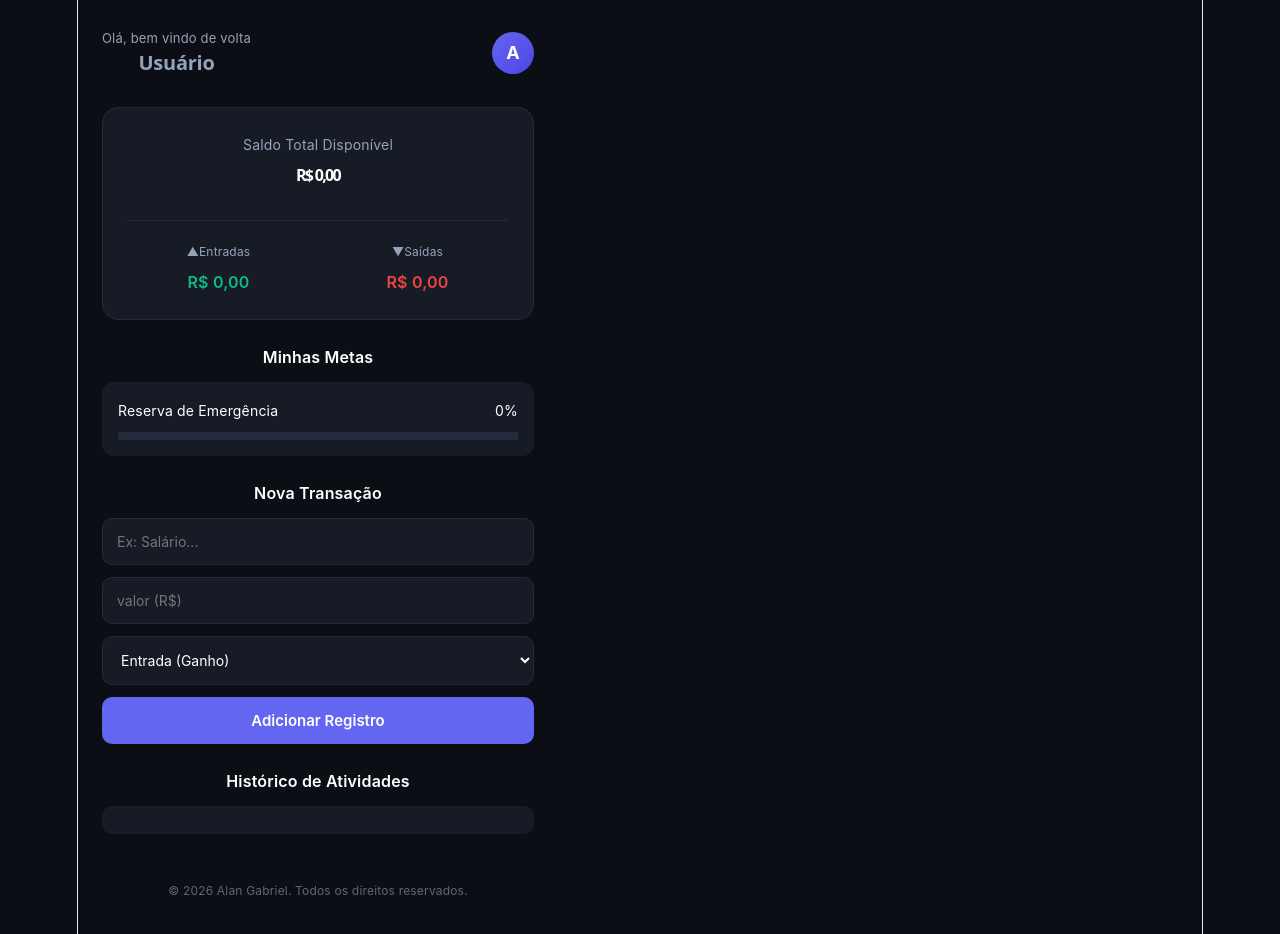
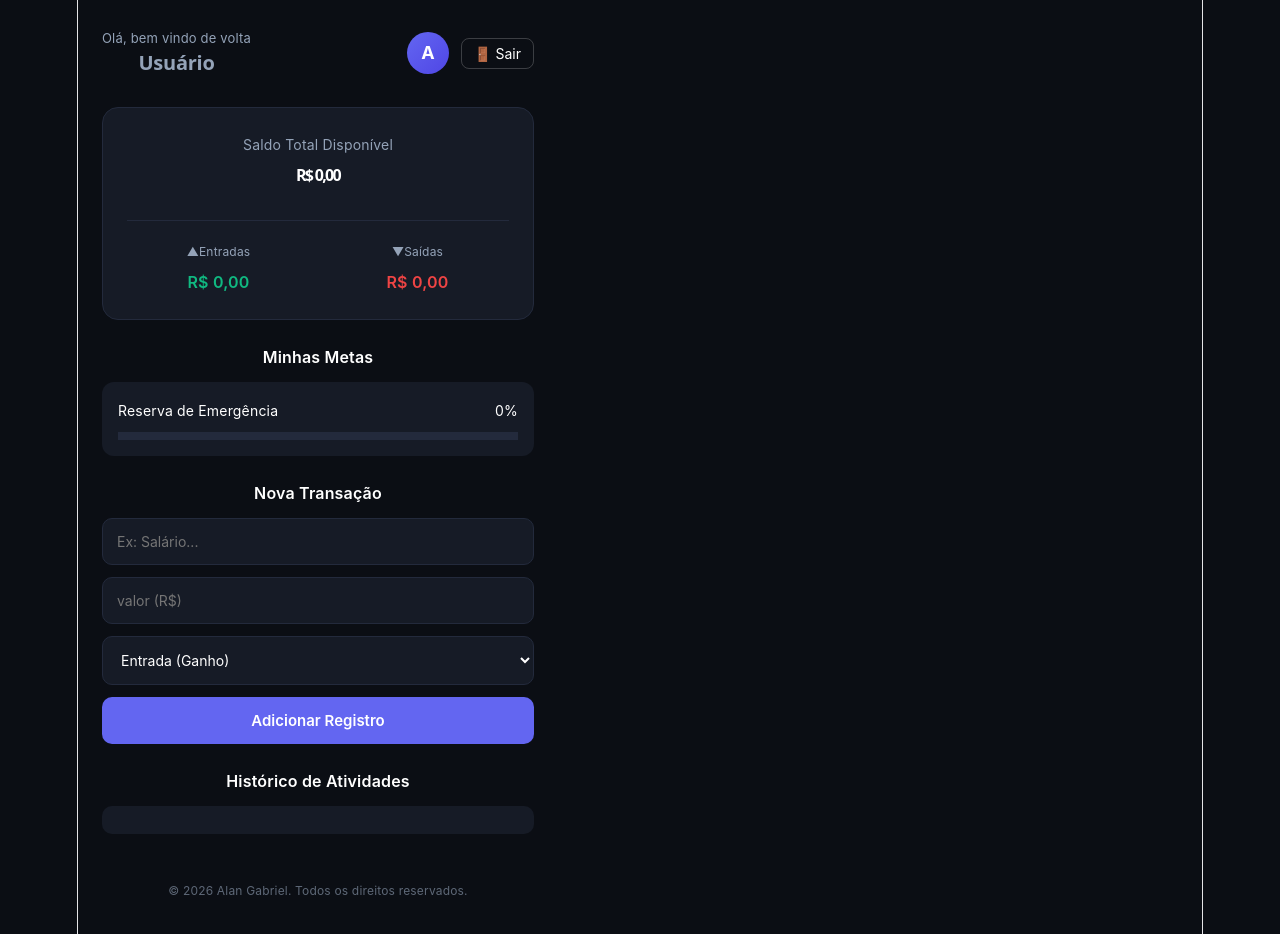
Before and after one commit to Alan-araujo-veloso/ApexFin, a React (Vite) app: page /dashboard in a window 1280 px wide. Shown: the top 934 px of the page. Built offline with nearby package versions, Linux system fonts and the light colour scheme.

Commit message:
adicionando botao sair

```diff
--- a/src/components/Dashboard.tsx
+++ b/src/components/Dashboard.tsx
@@ -4,7 +4,7 @@ import { useContext } from 'react';
 import { AuthContext } from '../contexts/Authcontext';
 
 export function Dashboard() {
-  const { user } = useContext(AuthContext);
+  const { user, logout } = useContext(AuthContext);
   const [transactions, setTransactions] = useState<any[]>([]);
   const [description, setDescription] = useState("");
   const [amount, setAmount] = useState("");
@@ -100,8 +100,16 @@ setTransactions(prev => [newItem, ...prev]);
           <span>Olá, bem vindo de volta</span>
           <h2>{user?.name || 'Usuário'}</h2>
         </div>
+
+        <div className="user-profile-section">
+          < div className="user-avatar-container"></div>
         <div className="user-avatar">
           {user?.name ? user.name.charAt(0).toUpperCase() : 'A'}
+          </div>
+
+          <button className="logout-btn" onClick={logout} title="Sair da conta">
+          🚪 Sair
+          </button>
           </div>
       </header>
 
--- a/src/contexts/Authcontext.tsx
+++ b/src/contexts/Authcontext.tsx
@@ -53,6 +53,8 @@ const logout = () => {
     localStorage.removeItem('userName');
     localStorage.removeItem('userEmail');
     setUser(null);
+
+    window.location.href = '/';
 }
 
     return (
--- a/style.css
+++ b/style.css
@@ -347,3 +347,31 @@ transition: border-color 0.2s;
 .login-btn:hover {
     background-color: #4f46e5;
 }
+
+.user-profile-section {
+    display: flex;
+    align-items: center;
+    gap: 12px;
+}
+
+.logout-btn {
+    background: transparent;
+    border: 1px solid rgba(255, 255, 255, 0.2);
+    color: #fff;
+    padding: 6px 12px;
+    border-radius: 8px;
+    cursor: pointer;
+    font-size: 14px;
+    transition: background 0.2s;
+}
+
+.login-btn:hover {
+    background: rgba(255, 255, 255, 0.1);
+}
+
+.user-avatar-container {
+    display: flex;
+    flex-direction: column;
+    align-items: center;
+    gap: 6px;
+}
```
